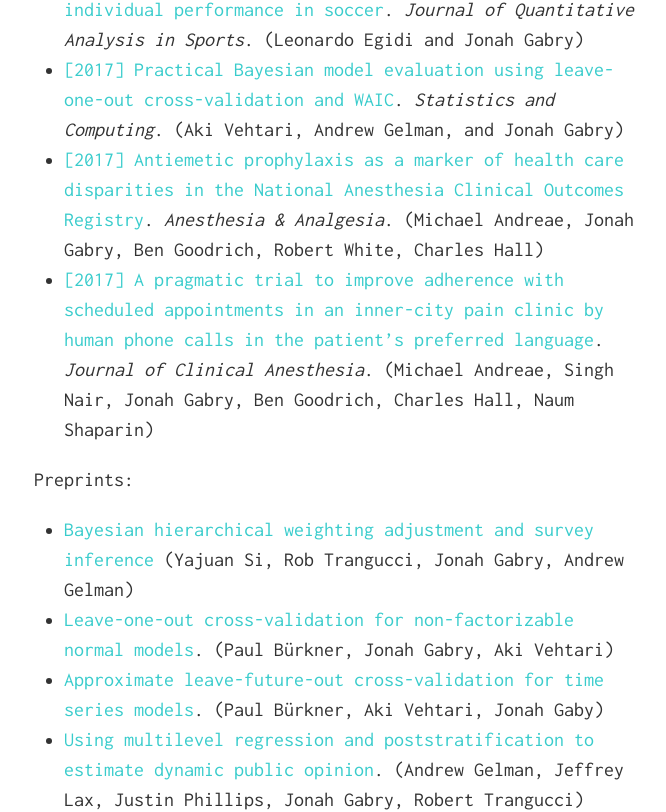
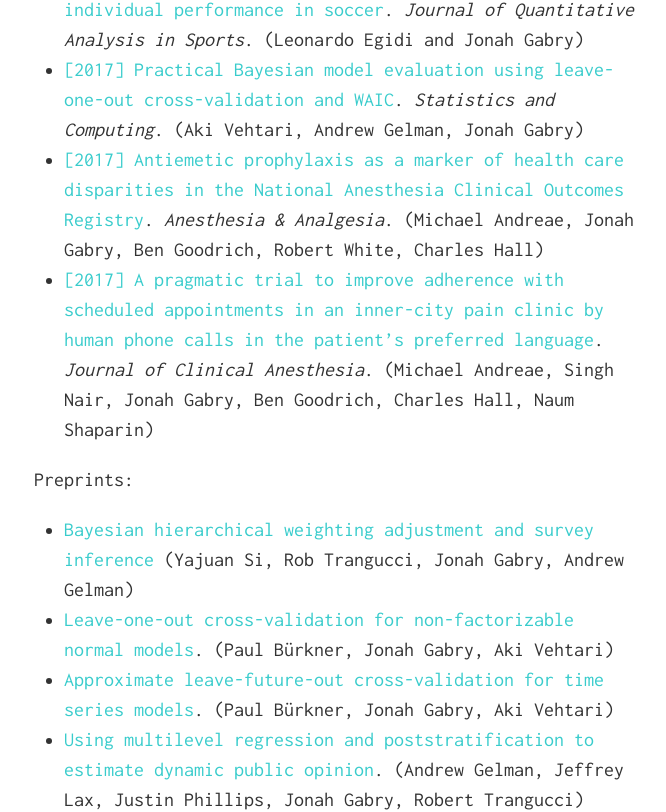
Before and after one commit to kendyteng/kendyteng.github.io, a Jekyll site: the page built from software-and-papers/index.md, in a window 1280 px wide and 1400 px high, scrolled down 3575 px. Shown: the part 141-953 px from the top of the window, without its empty margins (306-972 px from the left). Built offline with Jekyll 4.4.1, drawn with Linux system fonts in a browser that asks for light colours; nearby versions of some CDN libraries.

Commit message:
Update index.md

```diff
--- a/software-and-papers/index.md
+++ b/software-and-papers/index.md
@@ -127,7 +127,7 @@
 * [[2018] R-squared for Bayesian regression models](http://www.stat.columbia.edu/~gelman/research/published/bayes_R2_v3.pdf). _The American Statistician_. (Andrew Gelman, Ben Goodrich, Jonah Gabry, Aki Vehtari)
 * [[2018] User-friendly Bayesian regression modeling](https://www.tqmp.org/RegularArticles/vol14-2/p099/p099.pdf). _The Quantitative Methods for Psychology_. (Chelsea Muth, Zita Oravecz, Jonah Gabry)
 * [[2018] Bayesian hierarchical models for predicting individual performance in soccer](https://www.degruyter.com/view/j/jqas.2018.14.issue-3/jqas-2017-0066/jqas-2017-0066.xml). _Journal of Quantitative Analysis in Sports_. (Leonardo Egidi and Jonah Gabry)
-* [[2017] Practical Bayesian model evaluation using leave-one-out cross-validation and WAIC](https://arxiv.org/pdf/1507.04544). _Statistics and Computing_. (Aki Vehtari, Andrew Gelman, and Jonah Gabry)
+* [[2017] Practical Bayesian model evaluation using leave-one-out cross-validation and WAIC](https://arxiv.org/pdf/1507.04544). _Statistics and Computing_. (Aki Vehtari, Andrew Gelman, Jonah Gabry)
 * [[2017] Antiemetic prophylaxis as a marker of health care disparities in the National Anesthesia Clinical Outcomes Registry](https://www.ncbi.nlm.nih.gov/pubmed/29116968). _Anesthesia & Analgesia_. (Michael Andreae, Jonah Gabry, Ben Goodrich, Robert White, Charles Hall)
 * [[2017] A pragmatic trial to improve adherence with scheduled appointments in an inner-city pain clinic by human phone calls in the patient’s preferred language](https://www.ncbi.nlm.nih.gov/pubmed/28841451). _Journal of Clinical Anesthesia_. (Michael Andreae, Singh Nair, Jonah Gabry, Ben Goodrich, Charles Hall, Naum Shaparin)
 
@@ -136,7 +136,7 @@
 
 * [Bayesian hierarchical weighting adjustment and survey inference](https://arxiv.org/pdf/1707.08220) (Yajuan Si, Rob Trangucci, Jonah Gabry, Andrew Gelman)
 * [Leave-one-out cross-validation for non-factorizable normal models](https://arxiv.org/pdf/1810.10559.pdf). (Paul Bürkner, Jonah Gabry, Aki Vehtari)
-* [Approximate leave-future-out cross-validation for time series models](https://arxiv.org/pdf/1902.06281.pdf). (Paul Bürkner, Aki Vehtari, Jonah Gaby)
+* [Approximate leave-future-out cross-validation for time series models](https://arxiv.org/pdf/1902.06281.pdf). (Paul Bürkner, Jonah Gabry, Aki Vehtari)
 * [Using multilevel regression and poststratification to estimate dynamic public opinion](http://www.stat.columbia.edu/~gelman/research/unpublished/MRT(1).pdf). (Andrew Gelman, Jeffrey Lax, Justin Phillips, Jonah Gabry, Robert Trangucci)
 * [Pareto Smoothed Importance Sampling](https://arxiv.org/pdf/1507.02646). (Aki Vehtari, Andrew Gelman, Jonah Gabry)
 
```
